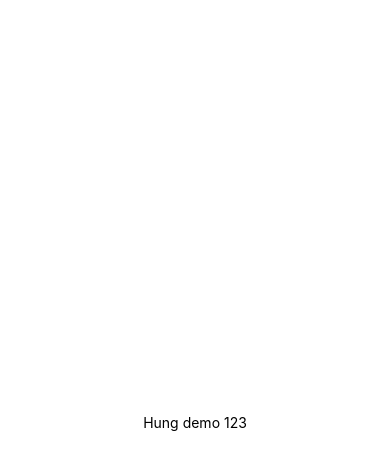
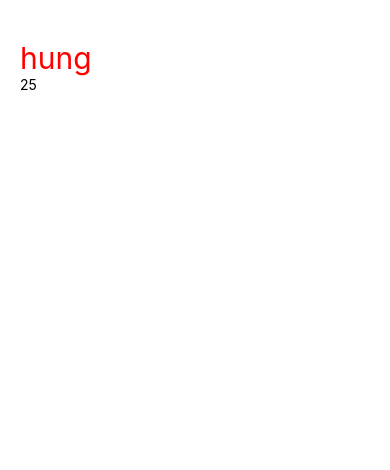
Before and after one commit to giaphung2k1/react-native-basic, a React Native app: screen / in a window 390 px wide. Shown: the top 470 px of the page. Built offline with nearby package versions, Linux system fonts and the light colour scheme.

Commit message:
video 29

```diff
--- a/App.tsx
+++ b/App.tsx
@@ -1,20 +1,56 @@
-import { StatusBar } from 'expo-status-bar';
+import { useState } from 'react';
 import { StyleSheet, Text, View } from 'react-native';
 
 export default function App() {
+
+  // string
+  const [name,setName] = useState<string>('helllo');
+
+  // Number
+  const [age,setAge] = useState<number>(0)
+
+  //
+
+  const [person,setPerson] =  useState<
+    {
+      name: string;
+      age: number;
+    }
+  >({
+      name: 'hung',
+      age: 25
+
+  });
+
   return (
     <View style={styles.container}>
-      <Text>Hung demo 123</Text>
-      <StatusBar style="auto" />
+      <View>
+        <Text style={styles.text}>{person.name}</Text>
+      </View>
+
+      <Text>{person.age}</Text>
+
     </View>
   );
 }
 
+
+// css in js
+
 const styles = StyleSheet.create({
+  text: {
+    fontSize:30,
+    color:"red"
+  },
   container: {
     flex: 1,
     backgroundColor: '#fff',
-    alignItems: 'center',
-    justifyContent: 'center',
+    // alignItems: 'center',
+    // justifyContent: 'center',
+
+    fontSize:50,
+    color:"red",
+    paddingTop:40,
+    paddingHorizontal: 20
   },
 });
--- a/index.ts
+++ b/index.ts
@@ -1,6 +1,12 @@
 import { registerRootComponent } from 'expo';
 
 import App from './App';
+
+
+
+
+
+
 
 // registerRootComponent calls AppRegistry.registerComponent('main', () => App);
 // It also ensures that whether you load the app in Expo Go or in a native build,
```
